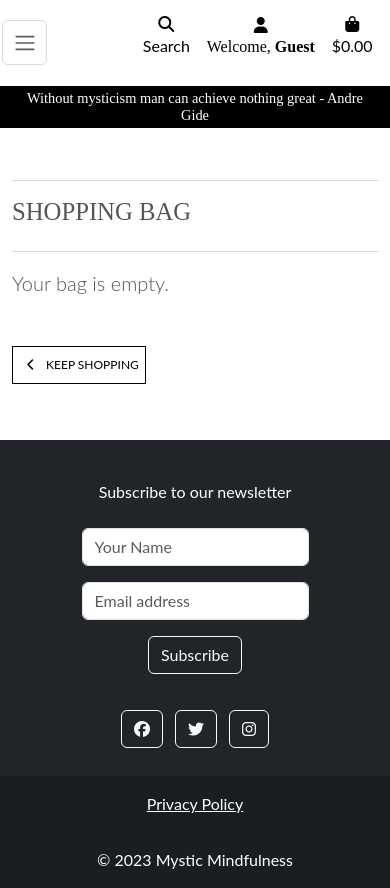
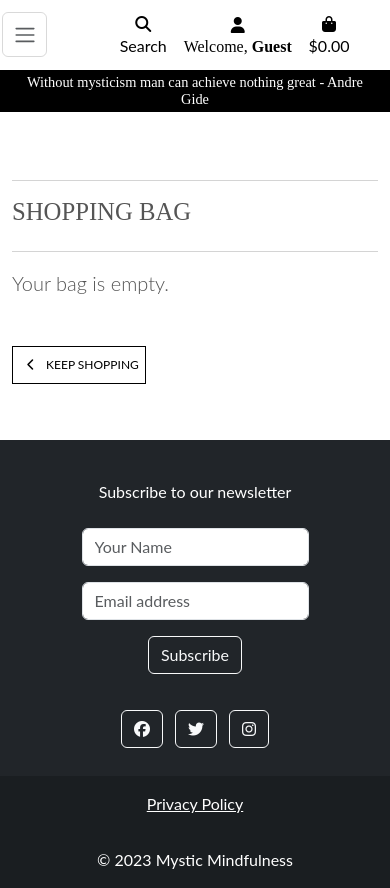
Before and after one commit to cmikedev/mystic-mindfulness, a Django app: page /bag/ in a window 390 px wide. Run offline with Django 3.2, Linux system fonts and the light colour scheme; parts of the project's set-up code (start-up, migrations or seed data) failed here and were passed over; some libraries are stand-ins or nearby versions; some web fonts are replaced.

Commit message:
Fix: removed white space on mobile view

```diff
--- a/mystic_mindfulness/settings.py
+++ b/mystic_mindfulness/settings.py
@@ -32,7 +32,7 @@ SECRET_KEY = os.environ.get('SECRET_KEY')
 
 # SECURITY WARNING: don't run with debug turned on in production!
 #DEBUG = 'DEVELOPMENT' in os.environ
-DEBUG = False
+DEBUG = True
 
 ALLOWED_HOSTS = ['mystic-mindfulness.herokuapp.com', 'localhost']
 
--- a/static/css/base.css
+++ b/static/css/base.css
@@ -1,3 +1,12 @@
+html,body
+{
+    width: 100%;
+    height: 100%;
+    margin: 0px;
+    padding: 0px;
+    overflow-x: hidden;
+}
+
 .bag-link {
     text-decoration: none;
     color: inherit;
--- a/templates/includes/mobile-top-header.html
+++ b/templates/includes/mobile-top-header.html
@@ -1,4 +1,4 @@
-<ul style="padding-right: 5px;">
+<ul style="margin: auto;">
     <li class="list-inline-item">
         <a class="text-black nav-link d-block d-lg-none" href="#" id="mobile-search" data-bs-toggle="dropdown" aria-haspopup="true" aria-expanded="false">
             <div class="text-center">
@@ -47,7 +47,7 @@
             {% endif %}
         </div>
     </li>
-    <li class="list-inline-item" style="padding-right: 10px;">
+    <li class="list-inline-item">
         <a class="{% if grand_total %}text-info font-weight-bold{% else %}text-black{% endif %} nav-link d-block d-lg-none" href="{% url 'view_bag' %}">
             <div class="text-center">
                 <div><i class="fas fa-shopping-bag fa-lg"></i></div>
```
